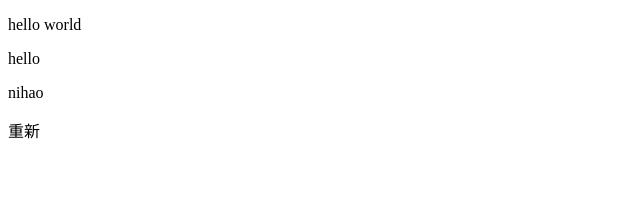
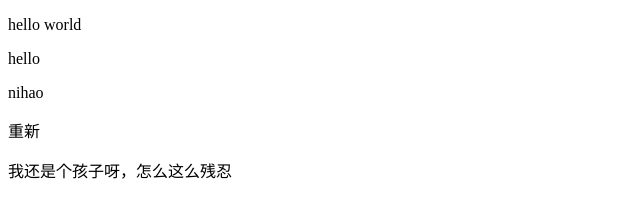
Before and after one commit to 857590256/OKBuy, a website: page index.html in a window 1280 px wide. Shown: the whole page, without its empty margins (0-640 px from the left). Drawn offline with Linux system fonts and the light colour scheme.

Commit message:
免密吧！

```diff
--- a/index.html
+++ b/index.html
@@ -11,5 +11,6 @@
     <p>hello</p>
     <p>nihao</p>
     <p>重新</p>
+    <p>我还是个孩子呀，怎么这么残忍</p>
 </body>
 </html>
```
Also changed, not shown: dist/index.html.
